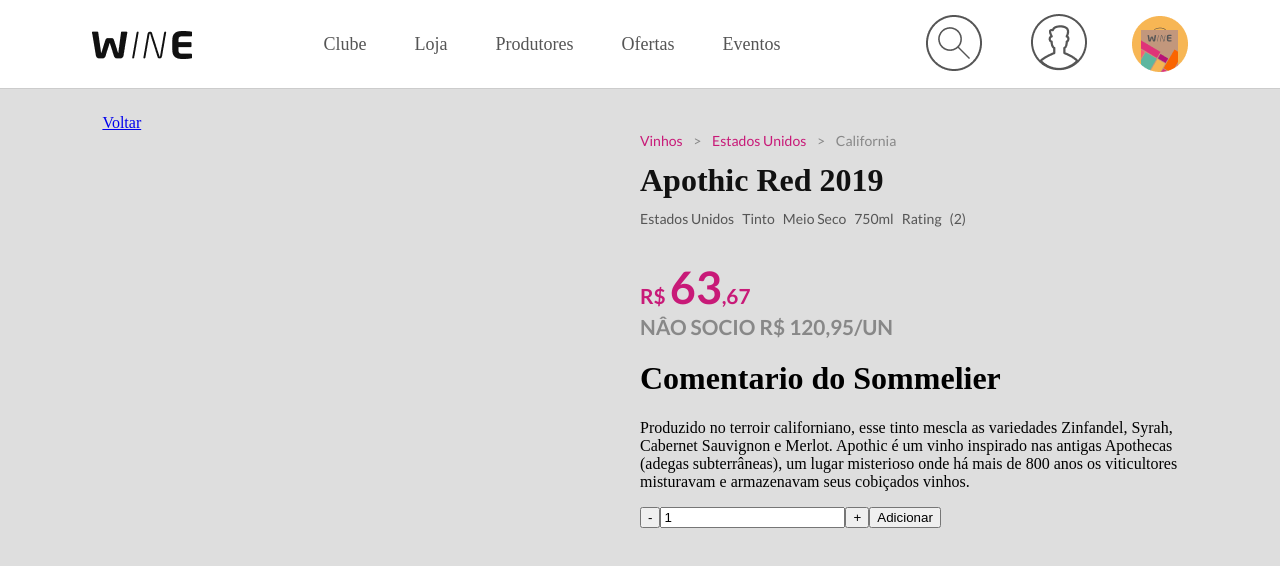
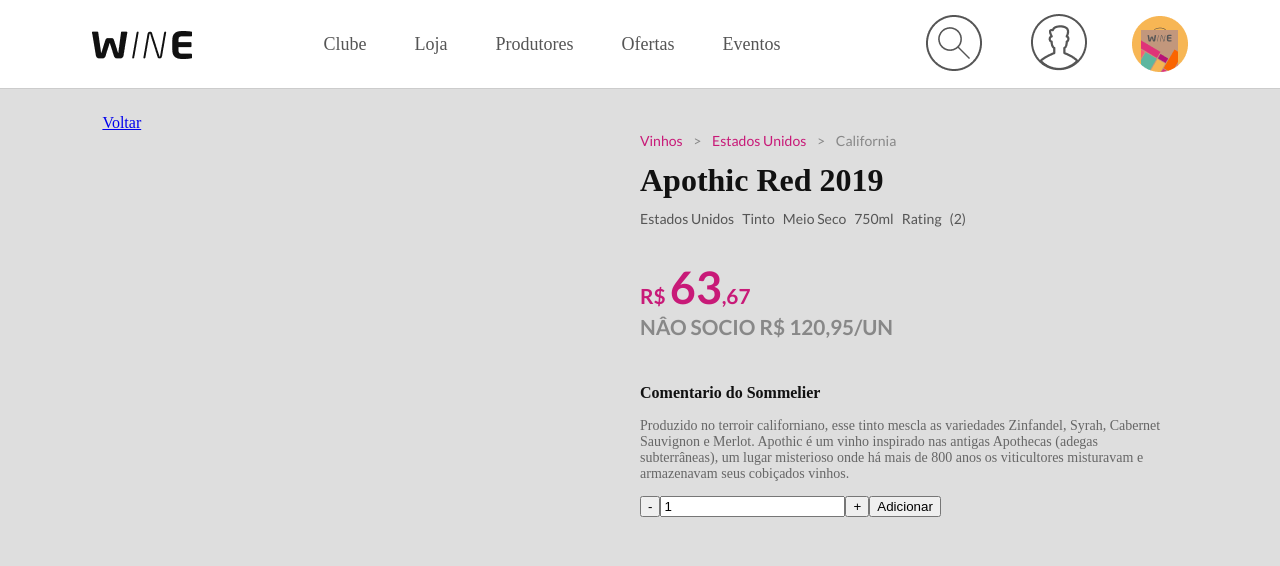
Before and after one commit to MartinGBB/frontend-wine-test, a React (Vite) app: page /product/1 in a window 1280 px wide. Shown: the top 566 px of the page. Built offline with nearby package versions, Linux system fonts and the light colour scheme; no server answers; a web font is replaced by a local one.

Commit message:
style: adiciona estilos da caixaa de comentario

```diff
--- a/src/components/ProductDetails/index.tsx
+++ b/src/components/ProductDetails/index.tsx
@@ -55,7 +55,7 @@
           </div>
 
           <CommentProduct>
-            <h1>Comentario do Sommelier</h1>
+            <h3>Comentario do Sommelier</h3>
             <p>
             Produzido no terroir californiano, esse tinto mescla as variedades Zinfandel, Syrah, Cabernet Sauvignon e Merlot. Apothic é um vinho inspirado nas antigas Apothecas (adegas subterrâneas), um lugar misterioso onde há mais de 800 anos os viticultores misturavam e armazenavam seus cobiçados vinhos.
             </p>
--- a/src/components/ProductDetails/styles.ts
+++ b/src/components/ProductDetails/styles.ts
@@ -83,7 +83,18 @@
 `;
 
 export const CommentProduct = styled.div`
+  margin-top: 2.8rem;
+  font-family: var(--font-family-primary);
 
+  & h3 {
+    font-size: 16px;
+    color: #111111;
+  };
+
+  & p {
+    font-size: 0.875rem;
+    color: #666666;
+  }
 `;
 
 export const AddCart = styled.div`
```
